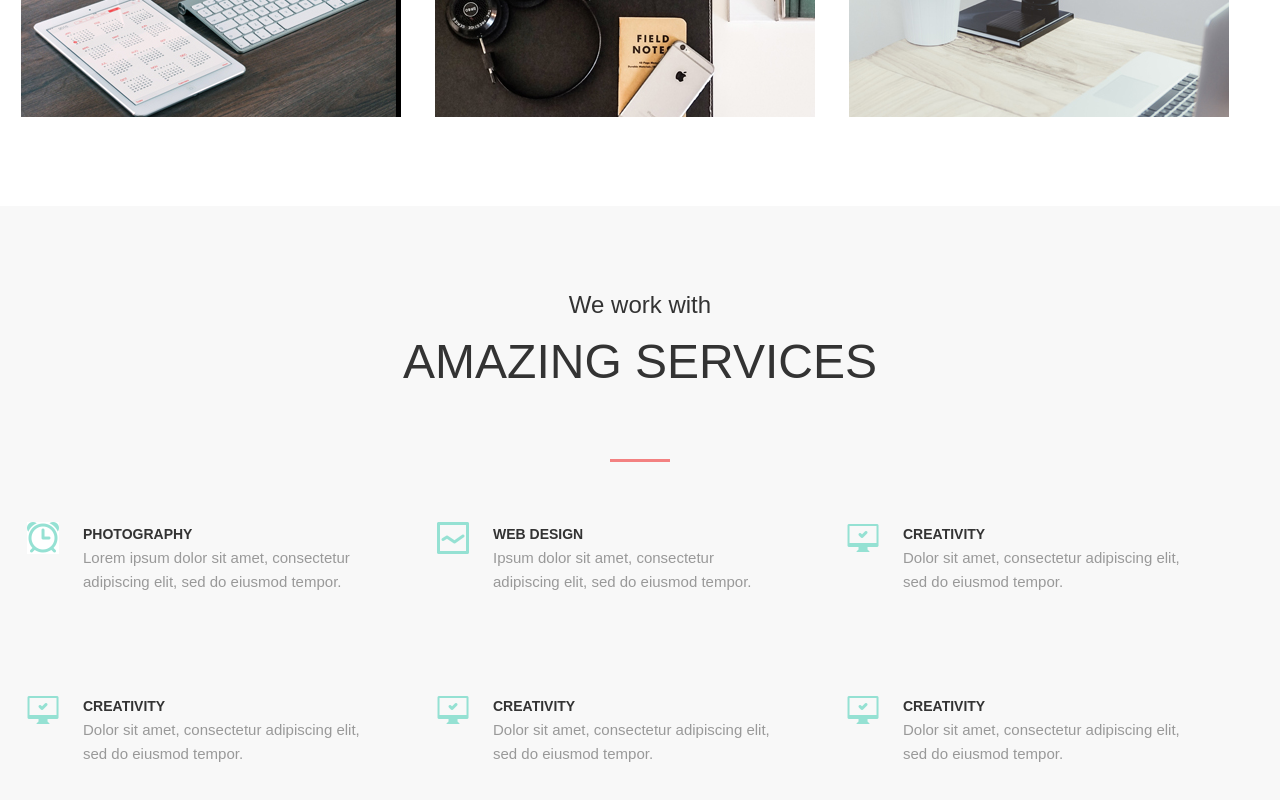
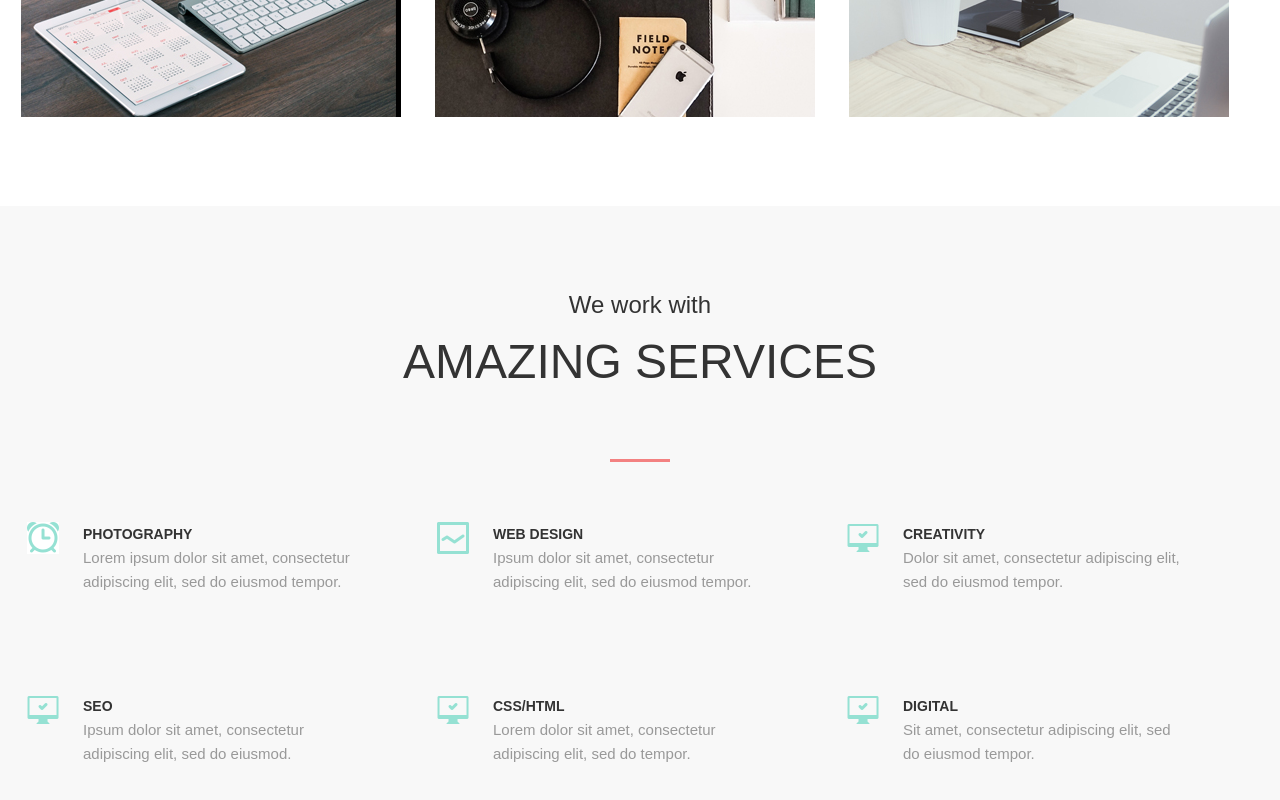
Before and after one commit to k-shiman/websiteProject2, a plain HTML site: page index.html in a window 1280 px wide. Shown: the part 1636-2436 px from the top of the page. Drawn offline with Linux system fonts and the light colour scheme.

Commit message:
change service names and desc

```diff
--- a/index.html
+++ b/index.html
@@ -83,8 +83,8 @@
                     <img src="img/icon-creativity.png" alt="creativity" />
                 </div>
                 <div class="services__titles">
-                    <h5>Creativity</h5>
-                    <p>Dolor sit amet, consectetur adipiscing elit, sed do eiusmod tempor.</p>
+                    <h5>SEO</h5>
+                    <p>Ipsum dolor sit amet, consectetur adipiscing elit, sed do eiusmod.</p>
                 </div>
             </div>
             <div class="services__item">
@@ -92,8 +92,8 @@
                     <img src="img/icon-creativity.png" alt="creativity" />
                 </div>
                 <div class="services__titles">
-                    <h5>Creativity</h5>
-                    <p>Dolor sit amet, consectetur adipiscing elit, sed do eiusmod tempor.</p>
+                    <h5>CSS/HTML</h5>
+                    <p>Lorem dolor sit amet, consectetur adipiscing elit, sed do tempor.</p>
                 </div>
             </div>
             <div class="services__item">
@@ -101,8 +101,8 @@
                     <img src="img/icon-creativity.png" alt="creativity" />
                 </div>
                 <div class="services__titles">
-                    <h5>Creativity</h5>
-                    <p>Dolor sit amet, consectetur adipiscing elit, sed do eiusmod tempor.</p>
+                    <h5>Digital</h5>
+                    <p>Sit amet, consectetur adipiscing elit, sed do eiusmod tempor.</p>
                 </div>
             </div>
         </div>
```
